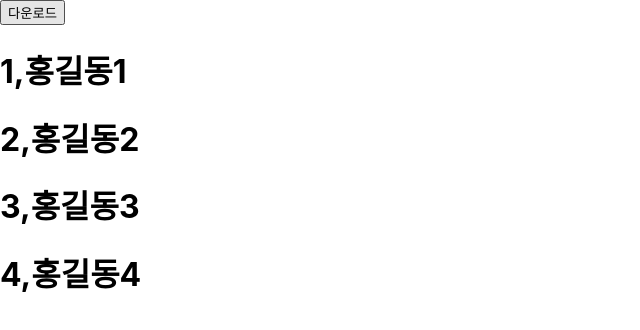
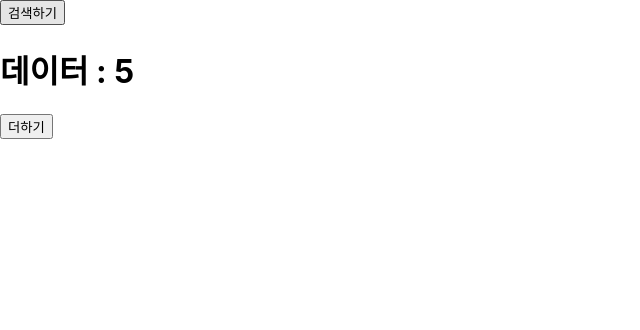
Before and after one commit to qkrfowns45/react-practice, a React (Create React App) app: page / in a window 1280 px wide. Shown: the top 330 px of the page, without its empty margins (0-640 px from the left). Built offline with nearby package versions, Linux system fonts and the light colour scheme.

Commit message:
useEffect practice

```diff
--- a/src/App.js
+++ b/src/App.js
@@ -1,96 +1,43 @@
-import logo from './logo.svg';
+import { useEffect, useState } from 'react';
 import './App.css';
-import { useState } from 'react';
-import Sub from './Sub';
-
-//0.React엔진 -데이터변경감지에서 UI그려주는 엔진
-//1.실행과정(index.html) - spa(싱글 페이지 애플리케이션) a태크 못적음!
-//2.JSX 문법
-//3. 바벨(자바스크립트 ES5) -> ES6 함수형으로 가능!
-
-//(1) return시에 하나의 dom만 리턴할 수 있다.
-//(2) 변수선언은 let 혹은 const로만 해야함.
-//(3) if사용 불가능x -> 삼항연산자 가능(조건 ? 값(true) : 값(false))
-//(4) 조건부 렌더링(조건 && 값(true))
-//(5) css디자인
-// - 내부에 적는 방법
-// - 외부 파일에 적는 방법(추천)
-// - 라이브러리 사용(부트스트랩, component-styled)
-
-// let a = 10; //변수
-// const b = 20; //상수
 
 function App() {
-  // let c;
-  // console.log(1, c);
-
-  // const mystyle = {
-  //   color: 'red',
-  // };
-  // let list = [1, 2, 3, 4];
-
-  // let number = 1; //상태 값
-  // const [number, setNumber] = useState(2); //React안에 hooks 라이브러리 상태값이 됨.
-  // const add = () => {
-  //   setNumber(number + 1); //react한테 number값 변경하라고 요청
-  //   console.log('number', number);
-  // };
-
-  console.log('App 실행됨!!!');
-  const [num, setNum] = useState(5);
-  let sample = [
-    {
-      id: 1,
-      name: '홍길동1',
-    },
-    {
-      id: 2,
-      name: '홍길동2',
-    },
-    {
-      id: 3,
-      name: '홍길동3',
-    },
-    {
-      id: 4,
-      name: '홍길동4',
-    },
-  ];
-  const [users, setUsers] = useState(sample); //레퍼런스 변경되어야 동작한다.(깊은 복사를 해야한다!)
+  const [data, setData] = useState(0);
+  const [search, setSearch] = useState(0);
 
   const download = () => {
-    // const a = sample.concat({
-    //   id: 5,
-    //   name: '홍길동5',
-    // });
-    setUsers([...sample, { id: num, name: '조자룡5' }]); //앞 sample은 불변이라 이렇게는 계속 변경이 어렵다.
-    setNum(num + 1);
+    //다운로드 받고(통신)
+    let downloadData = 5; //가정
+    setData(downloadData);
   };
 
-  //랜더링 시점 = 상태값 변경
+  // 실행시점
+  //(1) App()함수가 최초 실행될 때(마운트될 때)(App() 그림이 최초로 그려질 때)
+  //(2) 상태변수가 변경될 때(그게 dependencyList에 등록되어 있어야함)
+  //(3) 의존리스트 관리를 할 수 있다.
+  useEffect(() => {
+    console.log('useEffect실행됨!!');
+    setData(5);
+    download();
+  }, [search]);
+
   return (
     <div>
-      {/* <div style={mystyle}>
-        안녕 {a === 10 ? '10입니다.' : '10이 아닙니다.'}
-      </div>
-      <h1 className="box-style">안녕1ssssdsa {b === 10 && '20입니다.'}</h1>
-      <hr />
-      <div>
-        {list.map((n) => (
-          <h1>{n}</h1>
-        ))}
-      </div> */}
-      {/* <div>
-        <h1>숫자 : {number}</h1>
-        <button onClick={add}>더하기</button>
-        <Sub />
-      </div> */}
-      <button onClick={download}>다운로드</button>
-      {users.map((u) => (
-        <h1>
-          {u.id},{u.name}
-        </h1>
-      ))}
+      <button
+        onClick={() => {
+          setSearch(2);
+        }}
+      >
+        검색하기
+      </button>
+      <h1>데이터 : {data}</h1>
+      <button
+        onClick={() => {
+          setData(data + 1);
+        }}
+      >
+        더하기
+      </button>
     </div>
   );
 }
```
Also changed, not shown: src/App UseState practice.js (added, +98 -0 lines).
